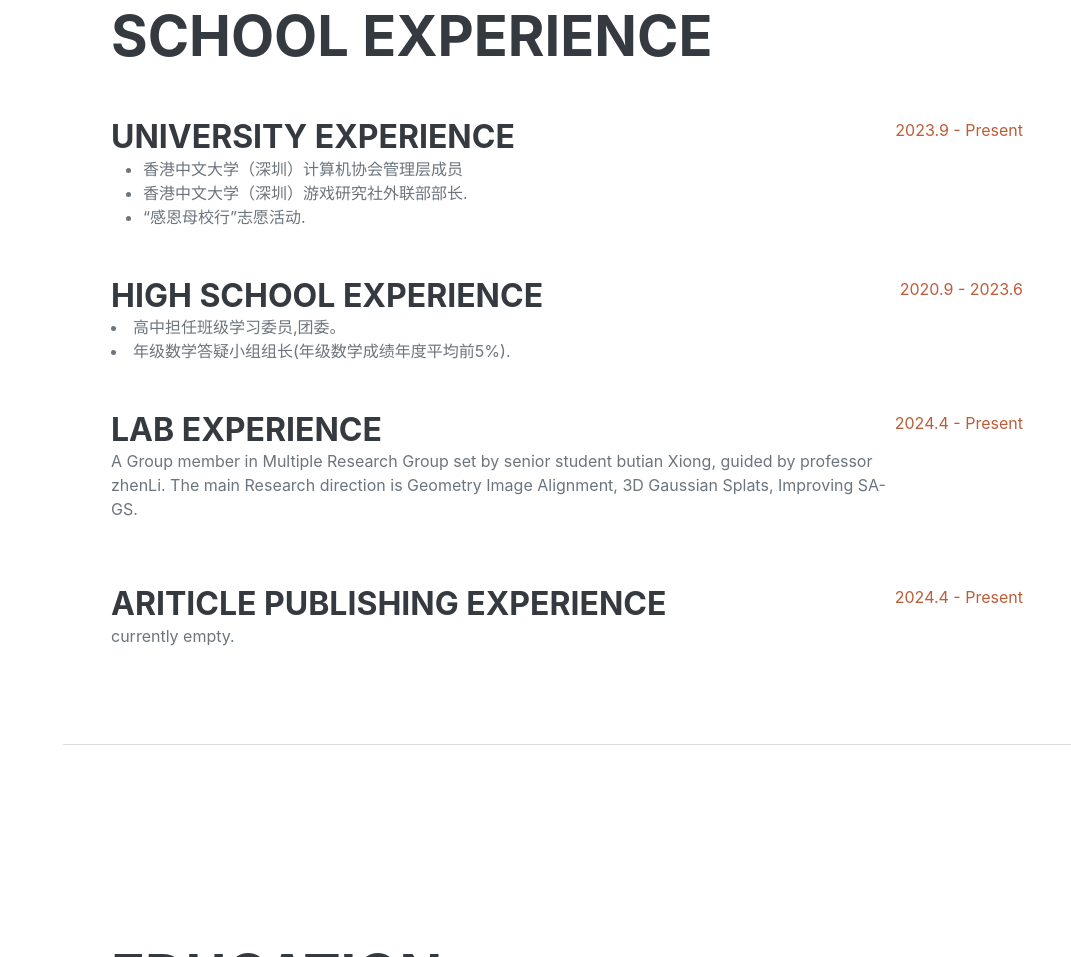
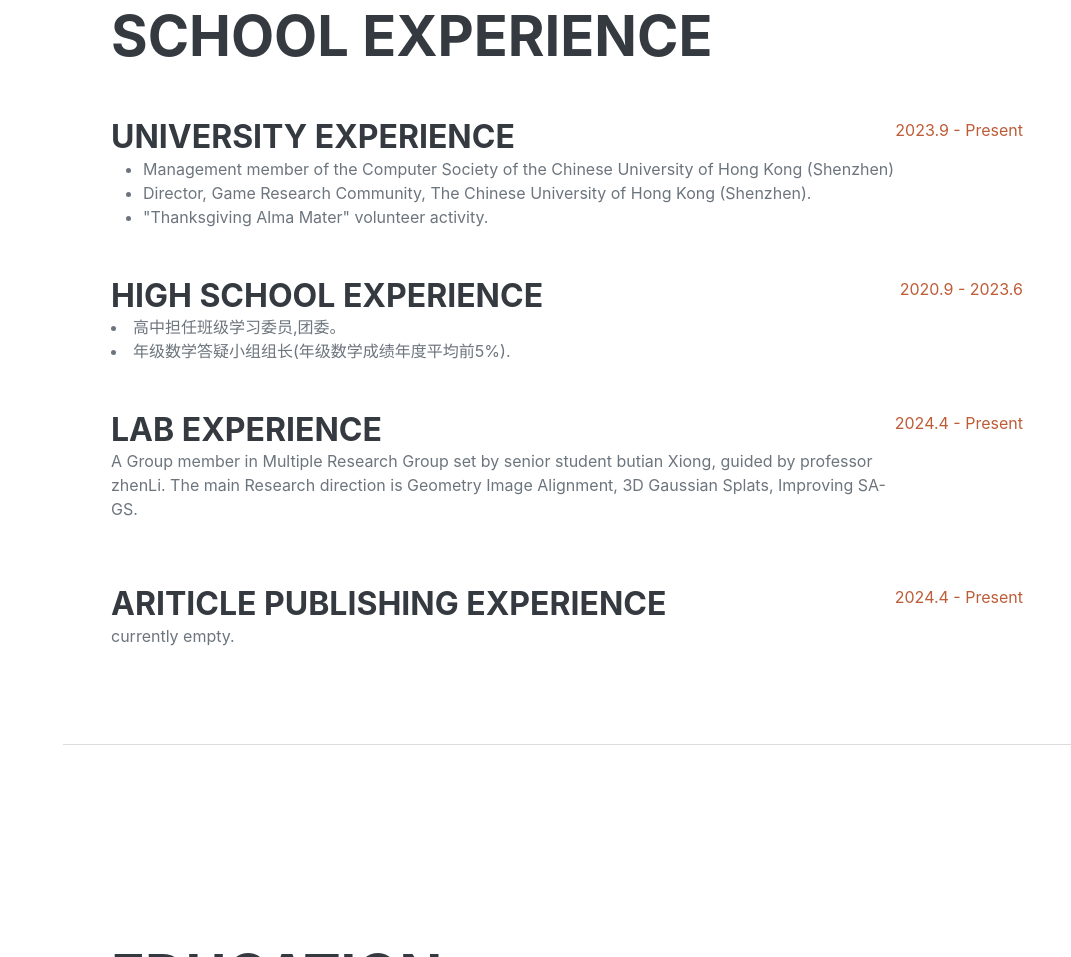
Before and after one commit to daijiayue/daijiayue-website, a plain HTML site: page index.html in a window 1280 px wide. Shown: the part 878-1835 px from the top of the page, without its empty margins (209-1280 px from the left). Drawn offline with nearby package versions, Linux system fonts and the light colour scheme; a web font is replaced by a local one.

Commit message:
Your commit message

```diff
--- a/index.html
+++ b/index.html
@@ -65,9 +65,9 @@
                         <div class="flex-grow-1">
                             <h3 class="mb-0">university experience</h3>
                             <ul class="mb-0">
-                                <li>香港中文大学（深圳）计算机协会管理层成员</li>
-                                <li>香港中文大学（深圳）游戏研究社外联部部长.</li>
-                                <li>“感恩母校行”志愿活动.</li>
+                                <li>Management member of the Computer Society of the Chinese University of Hong Kong (Shenzhen)</li>
+                                <li>Director, Game Research Community, The Chinese University of Hong Kong (Shenzhen).</li>
+                                <li>"Thanksgiving Alma Mater" volunteer activity.</li>
                             </ul>
                         </div>
                         <div class="flex-shrink-0"><span class="text-primary"> 2023.9 - Present</span></div>
```
Also changed, not shown: 2 other files.
